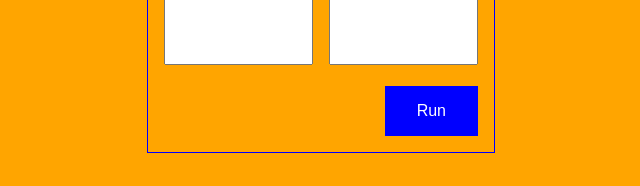
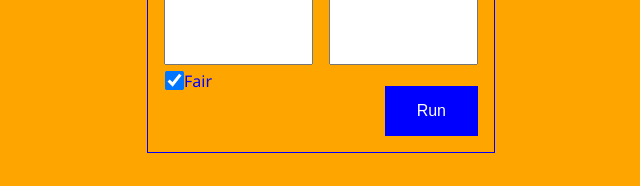
Before and after one commit to tuomin35/rosters-app, a React (Create React App) app: page / in a window 1280 px wide. Shown: the part 410-596 px from the top of the page, without its empty margins (319-959 px from the left). Built offline with nearby package versions, Linux system fonts and the light colour scheme.

Commit message:
fair chechbox

```diff
--- a/src/App.css
+++ b/src/App.css
@@ -52,6 +52,10 @@
   text-decoration: none;
 }
 
+input[type=checkbox] {
+  transform: scale(1.5);
+}
+
 .resize-none {
   resize: none;
 }
--- a/src/App.js
+++ b/src/App.js
@@ -49,7 +49,8 @@ const App = (props) => {
 
     sortData(players, rankings)
 
-    if (data.fair && players.length > 1) {
+    const fair = document.getElementById('fair').checked
+    if (fair && players.length > 1) {
       // swap position of top two players before making team rosters to equalize rosters a bit
       [players[0], players[1]] = [players[1], players[0]]
     }
@@ -67,6 +68,7 @@ const App = (props) => {
 
     const newData = {
       ...data,
+      fair: fair,
       teamRed: teamRed,
       teamWhite: teamWhite
     }
@@ -96,6 +98,10 @@ const App = (props) => {
           </div>
         </div>
         <div className="row">
+          <span title="Run with 'fair' algorithm">
+            <input type="checkbox" id="fair" defaultChecked={data.fair} />
+            <label htmlFor="fair">Fair</label>
+          </span>
           <div id="action-column" className="column flex-end">
             <Button handleClick={updateData} label='Run' />
           </div>
```
